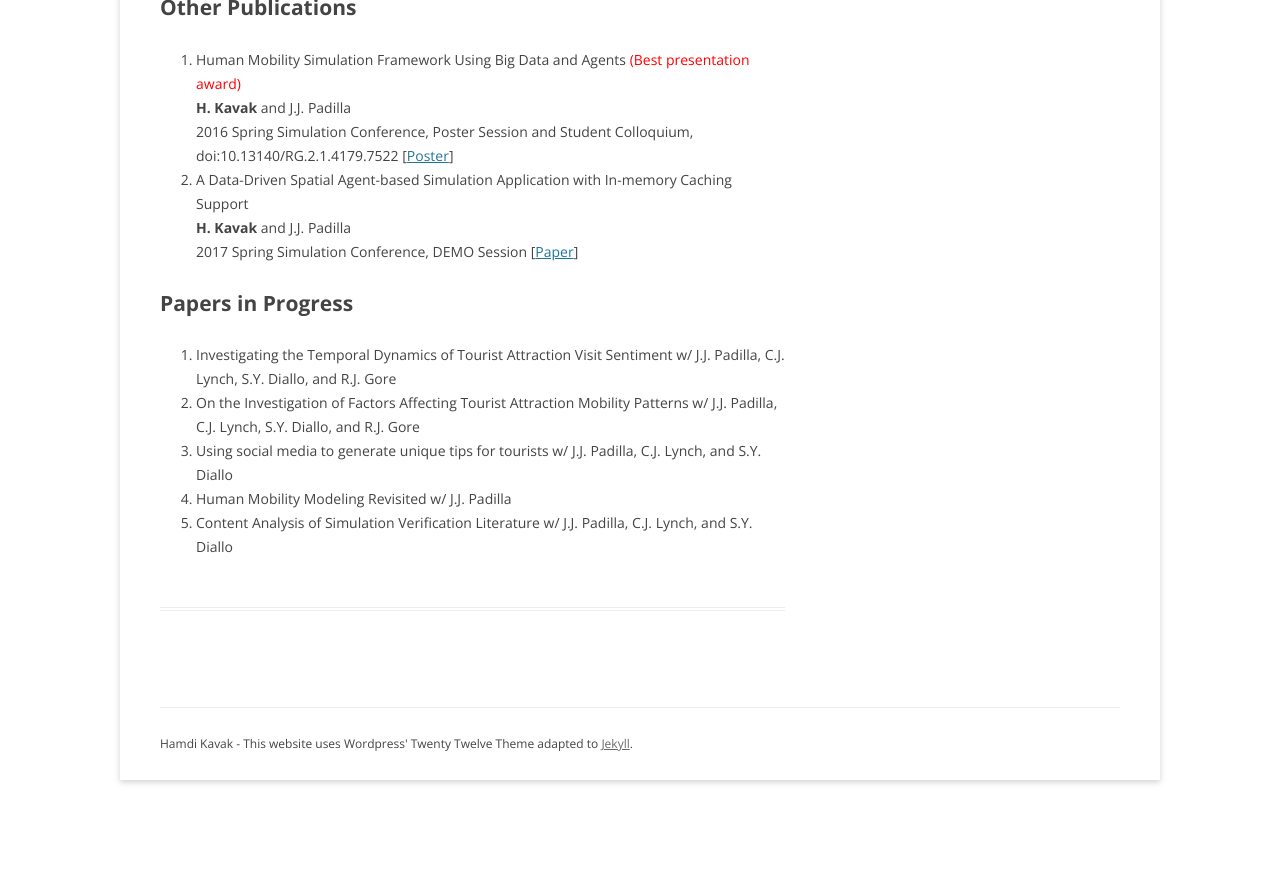
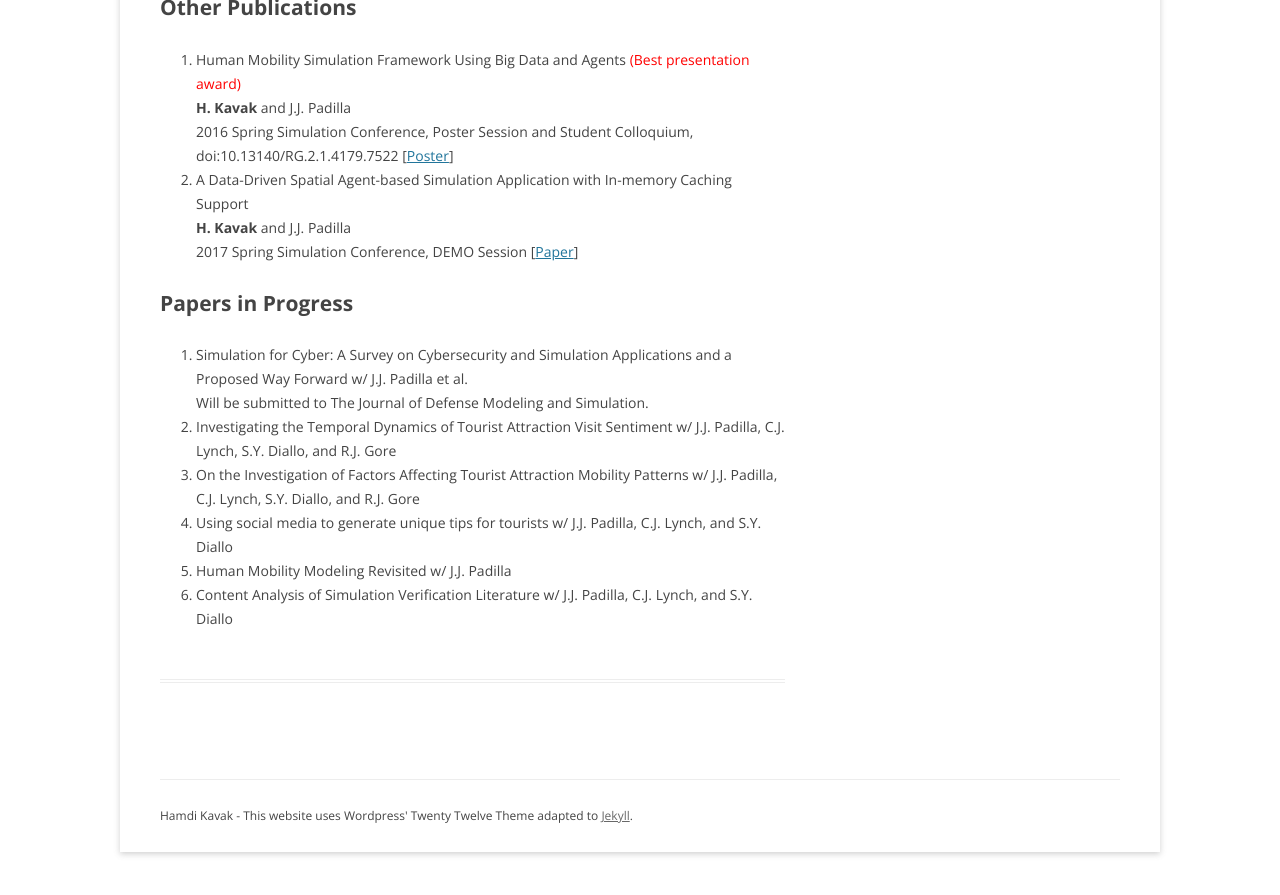
Before and after one commit to hamdikavak/hamdikavak.github.io, a Jekyll site: the page built from publications/index.html, in a window 1280 px wide and 900 px high, scrolled down 1845 px. Shown: the top 895 px of the window. Built offline with Jekyll 4.4.1, drawn with Linux system fonts in a browser that asks for light colours; nearby versions of some CDN libraries; library files that are not in the unit come from our copies; before the commit the page ends 2673 px from its top, so only the background shows below that.

Commit message:
Update index.html

```diff
--- a/publications/index.html
+++ b/publications/index.html
@@ -123,7 +123,11 @@ current_page_publications: current_page_item
 <a name="inprog"></a>
 <h1>Papers in Progress</h1>
 <ol>
-	<li>
+   <li>
+    Simulation for Cyber: A Survey on Cybersecurity and Simulation Applications and a Proposed Way Forward w/ J.J. Padilla et al.<br/>
+	   Will be submitted to The Journal of Defense Modeling and Simulation.
+  </li>
+  <li>
     Investigating the Temporal Dynamics of Tourist Attraction Visit Sentiment w/ J.J. Padilla, C.J. Lynch, S.Y. Diallo, and R.J. Gore
   </li>
   <li>
```
